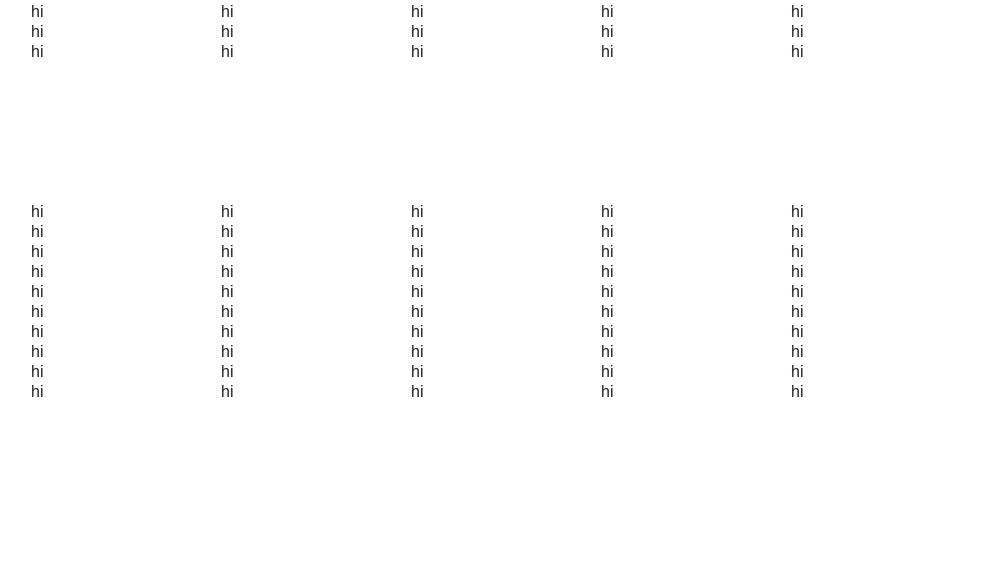
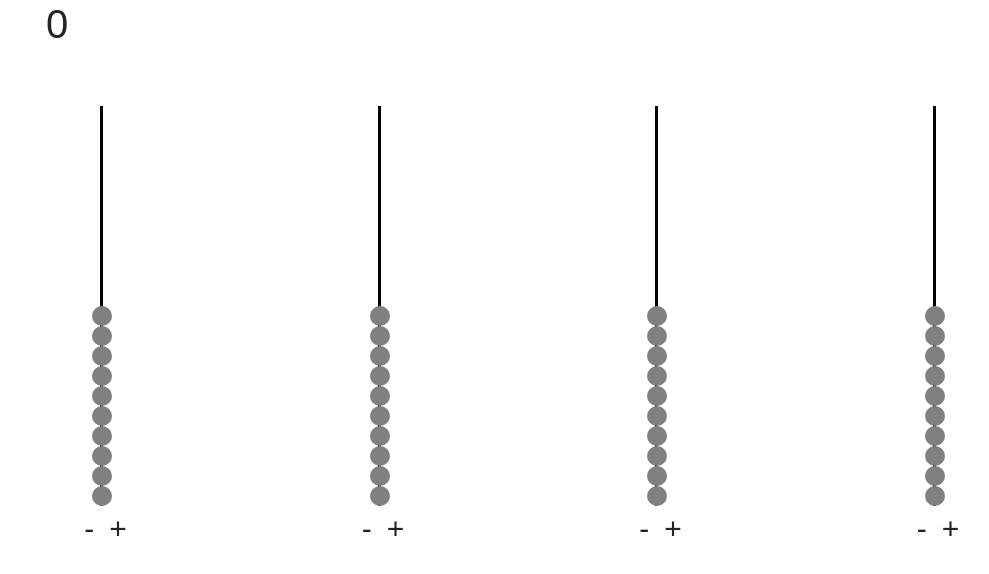
Before and after one commit to reiddk/abacus, a React (Create React App) app: page / in a window 1280 px wide. Shown: the top 574 px of the page, without its empty margins (54-1043 px from the left). Built offline with nearby package versions, Linux system fonts and the light colour scheme.

Commit message:
next draft

```diff
--- a/src/App.css
+++ b/src/App.css
@@ -179,6 +179,8 @@
 .abacus-column {
   height: 400px;
   position: relative;
+  margin: auto;
+  margin-top:50px;
 }
 
 .bead {
@@ -198,4 +200,39 @@
     cursor: grabbing;
     cursor: -moz-grabbing;
     cursor: -webkit-grabbing;
+    opacity:.5;
 }
+
+.beadIcon {
+  height:20px;
+  width:20px;
+  border-radius:100px;
+  background-color:grey;
+}
+
+.middleBar {
+    width: 3px;
+    height: 100%;
+    background-color: black;
+    margin-left: 8px;
+}
+
+.minus {
+  margin-left:-8px;
+  cursor: pointer;
+  font-size:30px;
+  -webkit-user-select: none; /* Safari */
+  -moz-user-select: none; /* Firefox */
+  -ms-user-select: none; /* IE10+/Edge */
+  user-select: none; /* Standard */
+}
+
+.plus {
+  margin-left:15px;
+  cursor: pointer;
+  font-size:30px;
+  -webkit-user-select: none; /* Safari */
+  -moz-user-select: none; /* Firefox */
+  -ms-user-select: none; /* IE10+/Edge */
+  user-select: none; /* Standard */
+}
--- a/src/components/abacus-column/abacus-bead/abacus-bead.js
+++ b/src/components/abacus-column/abacus-bead/abacus-bead.js
@@ -25,7 +25,16 @@ class Bead extends Component {
 			currPosition = this.basePosition + (e.clientY - this.baseMouse);
 		}
 		this._input.style[this.bottomTop] = currPosition + 'px';
-		console.log(e);
+		if (this.props.bottom && this._input.getBoundingClientRect().top < this.bottom_of_top) {
+			this._input.style[this.bottomTop] = this.basePosition + 'px';
+			this.handleMouseUp();
+			this.props.addTop();
+		}
+		if (!this.props.bottom && this._input.getBoundingClientRect().bottom > this.top_of_bottom) {
+			this._input.style[this.bottomTop] = this.basePosition + 'px';
+			this.handleMouseUp();
+			this.props.addBottom();
+		}
 	}
 
 	handleMouseUp = () => {
@@ -43,16 +52,15 @@ class Bead extends Component {
 	handleBoundaries() {
 		this.handleMouseUp();
 		if (this.props.maxBottom > -1) {
-			this.top_of_bottom = document.getElementById('bottom_' + this.props.columnNum + '_' + this.props.maxBottom).getBoundingClientRect().bottom;
+			this.top_of_bottom = document.getElementById('bottom_' + this.props.columnNum + '_' + this.props.maxBottom).getBoundingClientRect().top;
 		} else if (this.props.maxBottom === -1) {
-			this.top_of_bottom = document.getElementById('bottom-' + this.props.columnNum).getBoundingClientRect().bottom;
+			this.top_of_bottom = document.getElementById('bottom-' + this.props.columnNum).getBoundingClientRect().top;
 		}
 		if (this.props.maxTop > -1) {
 			this.bottom_of_top = document.getElementById('top_' + this.props.columnNum + '_' + this.props.maxTop).getBoundingClientRect().bottom;
 		} else if (this.props.maxTop === -1) {
 			this.bottom_of_top = document.getElementById('top-' + this.props.columnNum).getBoundingClientRect().bottom;
 		}
-		console.log(this.props.columnNum, " ", this.top_of_bottom, " ", this.bottom_of_top);
 	}
 
 	componentDidMount() {
@@ -82,7 +90,7 @@ class Bead extends Component {
 		const self = this;
 
 			return (
-				<div id={this.bottomTop + '_' + this.props.columnNum + '_' + this.props.position} ref={(el) => self._input = el} onMouseDown={() => this.dragIt()} className="bead" style={style}>hi</div>
+				<div id={this.bottomTop + '_' + this.props.columnNum + '_' + this.props.position} ref={(el) => self._input = el} onMouseDown={() => this.dragIt()} className="bead" style={style}><div className="beadIcon"></div></div>
 			);
 
 	}
--- a/src/components/abacus-column/abacus-column.js
+++ b/src/components/abacus-column/abacus-column.js
@@ -3,32 +3,59 @@ import Bead from './abacus-bead/abacus-bead';
 
 class AbacusColumn extends Component {
 	state = {
-		top: 3,
-		bottom: 0
+		top: 0,
+		bottom: 0,
+		numBeads: 0
 	}
 
 	componentDidMount() {
 		if (this.props.numBeads) {
-			this.setState({bottom: this.props.numBeads});
+			this.setState({bottom: this.props.numBeads, numBeads: this.props.numBeads});
 		}
 	}
 
 	addTopHandler(howMany = 1) {
 		let currTop = this.state.top;
+		const max = this.state.numBeads;
 		currTop += howMany;
 		if (currTop < 0) {
 			currTop = 0;
 		}
-		this.setState({top: currTop});
+		if (currTop >= max) {
+			currTop = max;
+		}
+		let currBottom = this.state.bottom;
+		currBottom -= howMany;
+		if (currBottom < 0) {
+			currBottom = 0;
+		}
+		if (currBottom >= max) {
+			currBottom = max;
+		}
+		this.setState({bottom: currBottom, top: currTop});
+		this.props.updateTotal(currTop, this.props.columnNum);
 	}
 
 	addBottomHandler(howMany = 1) {
 		let currBottom = this.state.bottom;
+		const max = this.state.numBeads;
 		currBottom += howMany;
 		if (currBottom < 0) {
 			currBottom = 0;
 		}
-		this.setState({bottom: currBottom});
+		if (currBottom >= max) {
+			currBottom = max;
+		}
+		let currTop = this.state.top;
+		currTop -= howMany;
+		if (currTop < 0) {
+			currTop = 0;
+		}
+		if (currTop >= max) {
+			currTop = max;
+		}
+		this.setState({bottom: currBottom, top: currTop});
+		this.props.updateTotal(currTop, this.props.columnNum);
 	}
 
 	render() {
@@ -38,11 +65,11 @@ class AbacusColumn extends Component {
 		const topArr = [];
 
 		for (let i = 0; i < bottom; i++) {
-			bottomArr.push(<Bead maxBottom={bottom-1} maxTop={top-1} key={i} columnNum={this.props.columnNum} position={i} bottom={true} addTop={this.addTopHandler} addBottom={this.addBottomHandler}/>);
+			bottomArr.push(<Bead maxBottom={bottom-1} maxTop={top-1} key={i} columnNum={this.props.columnNum} position={i} bottom={true} addTop={this.addTopHandler.bind(this)} addBottom={this.addBottomHandler.bind(this)}/>);
 		}
 
 		for (let i = 0; i < top; i++) {
-			topArr.push(<Bead maxBottom={bottom-1} maxTop={top-1} key={i} columnNum={this.props.columnNum} position={i} bottom={false} addTop={this.addTopHandler} addBottom={this.addBottomHandler}/>);
+			topArr.push(<Bead maxBottom={bottom-1} maxTop={top-1} key={i} columnNum={this.props.columnNum} position={i} bottom={false} addTop={this.addTopHandler.bind(this)} addBottom={this.addBottomHandler.bind(this)}/>);
 		}
 
 		return (
@@ -53,6 +80,8 @@ class AbacusColumn extends Component {
 				<div id={'bottom-' + this.props.columnNum} className="bottom-beads">
 					{bottomArr}
 				</div>
+				<div className="middleBar"></div>
+				<div><span onClick={() => this.addBottomHandler()} className="minus">-</span><span onClick={() => this.addTopHandler()} className="plus">+</span></div>
 			</div>
 		);
 	}
--- a/src/containers/abacus.js
+++ b/src/containers/abacus.js
@@ -2,14 +2,40 @@ import React, { Component } from 'react';
 import AbacusColumn from '../components/abacus-column/abacus-column';
 
 class Abacus extends Component {
+	state = {
+		number: 0,
+		columns: [
+			{numBeads: 10, total: 0, multiplier: 1000},
+			{numBeads: 10, total: 0, multiplier: 100},
+			{numBeads: 10, total: 0, multiplier: 10},
+			{numBeads: 10, total: 0, multiplier: 1}
+		]
+	}
+
+	updateTotalHandler = (top, index) => {
+		const getColumns = [...this.state.columns];
+		const multiplier = getColumns[index].multiplier;
+		getColumns[index].total = top * multiplier;
+		let grandTotal = 0;
+		for (let i = 0; i < getColumns.length; i++) {
+			grandTotal += getColumns[i].total;
+		}
+		this.setState({number: grandTotal, columns: getColumns});
+	}
+
 	render() {
+
+		const columns = [...this.state.columns];
+		const columnsOut = columns.map((col, index) => {
+			return <AbacusColumn updateTotal={this.updateTotalHandler.bind(this)} key={index} columnNum={index} numBeads={col.numBeads}/>
+		});
+
 		return (
+			<div className="container">
+			<h1>{this.state.number}</h1>
 			<div className="row">
-				<AbacusColumn columnNum={1} numBeads={10}/>
-				<AbacusColumn columnNum={2} numBeads={10}/>
-				<AbacusColumn columnNum={3} numBeads={10}/>
-				<AbacusColumn columnNum={4} numBeads={10}/>
-				<AbacusColumn columnNum={5} numBeads={10}/>
+				{columnsOut}
+			</div>
 			</div>
 		);
 	}
```
Also changed, not shown: package.json (line endings or trailing spaces), 1 other file (tests, documents, lock files or other folders).
